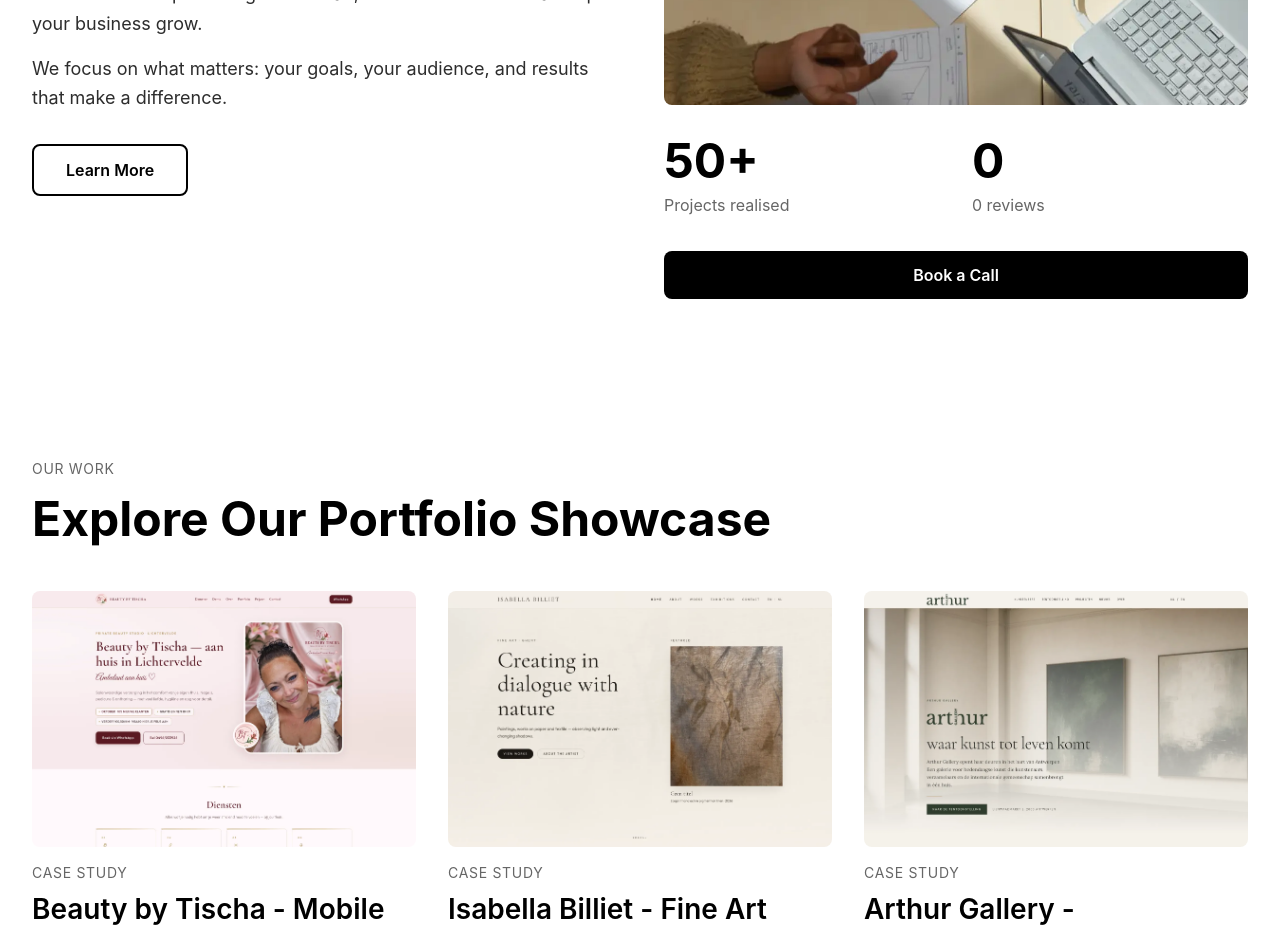
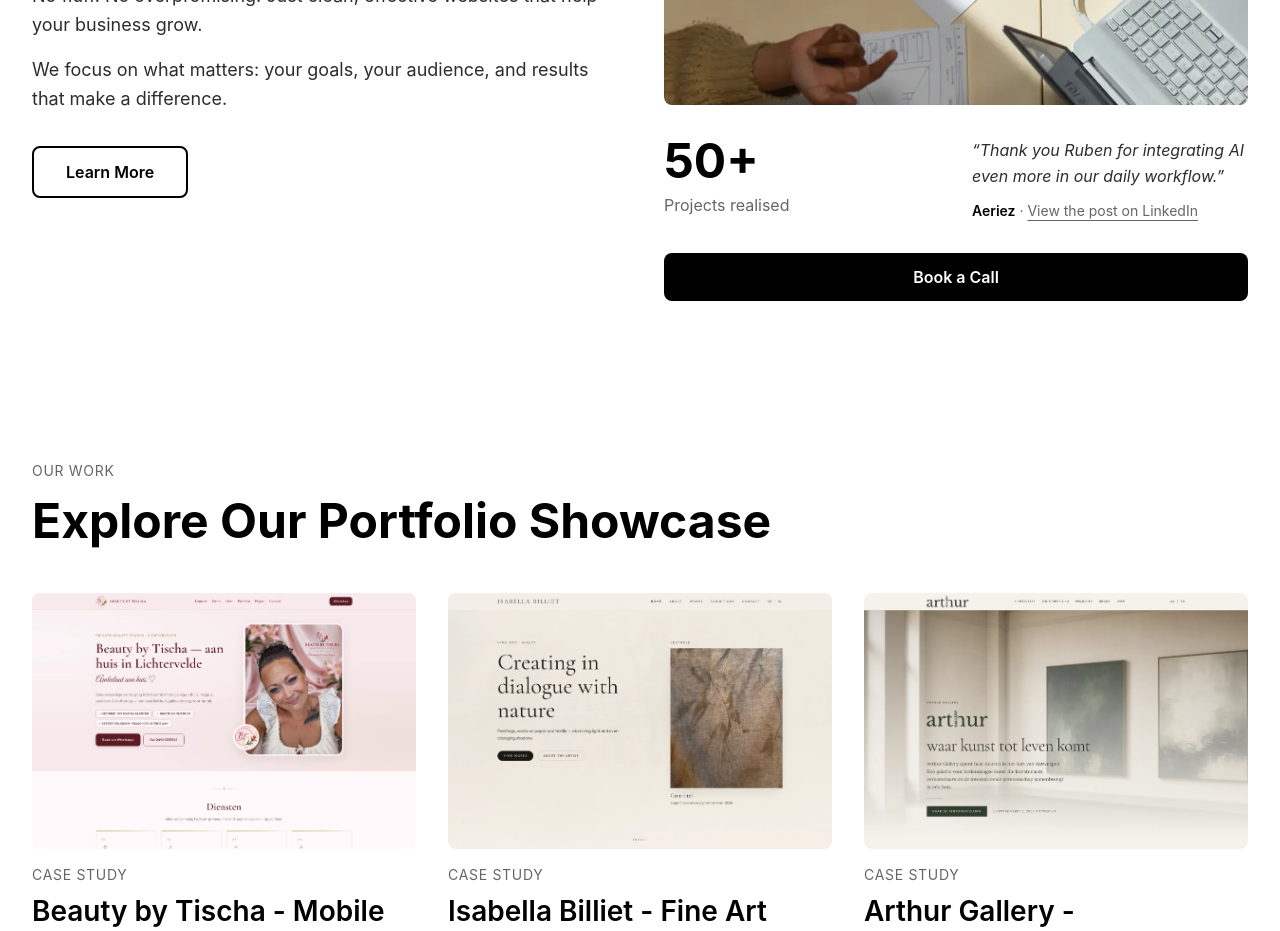
Before and after one commit to BeCreativeRuben/StudioThielmanV_3, a React (Vite) app: page / in a window 1280 px wide. Shown: the part 1160-2091 px from the top of the page. Built offline with nearby package versions, Linux system fonts and the light colour scheme.

Commit message:
Replace the empty review count with the Aeriez quote.
The homepage no longer shows 0 reviews, and the reviews page hides its count until a real review is published.

Co-authored-by: Ruben Thielman <BeCreativeRuben@users.noreply.github.com>

```diff
--- a/src/locales/content/home.en.ts
+++ b/src/locales/content/home.en.ts
@@ -25,6 +25,10 @@ export const homeEn = {
     p2: 'We focus on what matters: your goals, your audience, and results that make a difference.',
     projects: 'Projects realised',
     reviews: 'reviews',
+    quote: 'Thank you Ruben for integrating AI even more in our daily workflow.',
+    quoteAttribution: 'Aeriez',
+    quoteLink: 'View the post on LinkedIn',
+    quoteUrl: 'https://www.linkedin.com/feed/update/urn:li:activity:7492876931240087554/',
     officeAlt: 'Office workspace',
     learnMoreLabel: 'Learn more about Studio Thielman',
   },
--- a/src/locales/content/home.nl-BE.ts
+++ b/src/locales/content/home.nl-BE.ts
@@ -25,6 +25,10 @@ export const homeNl = {
     p2: 'We focussen op wat telt: jouw doelen, je doelgroep en resultaten die het verschil maken.',
     projects: 'Gerealiseerde projecten',
     reviews: 'reviews',
+    quote: 'Thank you Ruben for integrating AI even more in our daily workflow.',
+    quoteAttribution: 'Aeriez',
+    quoteLink: 'Bekijk de post op LinkedIn',
+    quoteUrl: 'https://www.linkedin.com/feed/update/urn:li:activity:7492876931240087554/',
     officeAlt: 'Kantoor Studio Thielman',
     learnMoreLabel: 'Meer over Studio Thielman',
   },
--- a/src/pages/Home.tsx
+++ b/src/pages/Home.tsx
@@ -190,7 +190,7 @@ function BlogCountdown() {
 
 export default function Home() {
   const location = useLocation()
-  const { locale, messages } = useLocale()
+  const { locale, messages, t } = useLocale()
   const h = messages.home
   const c = messages.common
   const [expandedService, setExpandedService] = useState(0)
@@ -764,11 +764,12 @@ export default function Home() {
                   decoding="async"
                 />
               </div>
-              <div className="grid grid-cols-2 gap-8 mb-8">
+              <div className="grid grid-cols-1 sm:grid-cols-2 gap-8 mb-8 items-start">
                 <div>
                   <div className="text-5xl font-bold text-primary mb-2">50+</div>
                   <div className="text-body text-text-secondary">{h.about.projects}</div>
                 </div>
+                {getPublishedReviewCount() > 0 ? (
                   <LocalizedLink to="/reviews" className="group block hover:opacity-90 transition-opacity">
                     <div className="text-5xl font-bold text-primary mb-2 group-hover:text-cta transition-colors">
                       {getPublishedReviewCount()}
@@ -779,6 +780,26 @@ export default function Home() {
                         : `${getPublishedReviewCount()} ${h.about.reviews}`}
                     </div>
                   </LocalizedLink>
+                ) : (
+                  <figure>
+                    <blockquote className="text-body italic text-text-primary leading-relaxed">
+                      “{h.about.quote}”
+                    </blockquote>
+                    <figcaption className="mt-3 text-sm text-text-secondary">
+                      <span className="font-semibold text-primary">{h.about.quoteAttribution}</span>
+                      {' · '}
+                      <a
+                        href={h.about.quoteUrl}
+                        target="_blank"
+                        rel="noopener noreferrer"
+                        className="underline underline-offset-4 hover:text-primary"
+                      >
+                        {h.about.quoteLink}
+                        <span className="sr-only"> {t('common.a11y.opensInNewTab')}</span>
+                      </a>
+                    </figcaption>
+                  </figure>
+                )}
               </div>
               <BookCallLink>
                 <Button variant="primary" className="w-full">{c.cta.bookCall}</Button>
--- a/src/pages/Reviews.tsx
+++ b/src/pages/Reviews.tsx
@@ -46,8 +46,8 @@ export default function Reviews() {
         >
           <div className="text-sm text-white/60 uppercase tracking-wider mb-4">{copy.hero.label}</div>
           <h1 className="text-4xl md:text-6xl font-bold text-white mb-6">{copy.hero.title}</h1>
-          <p className="text-xl text-white/80 max-w-2xl mx-auto mb-4">{copy.hero.subtitle}</p>
-          <p className="text-sm text-white/60">{countLabel}</p>
+          <p className="text-xl text-white/80 max-w-2xl mx-auto">{copy.hero.subtitle}</p>
+          {published.length > 0 ? <p className="text-sm text-white/60 mt-4">{countLabel}</p> : null}
         </motion.div>
       </section>
 
```
Lines whose indentation alone changed are shown as unchanged.
